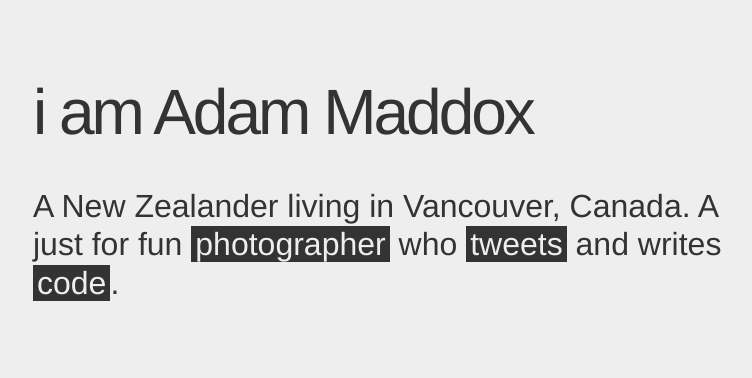
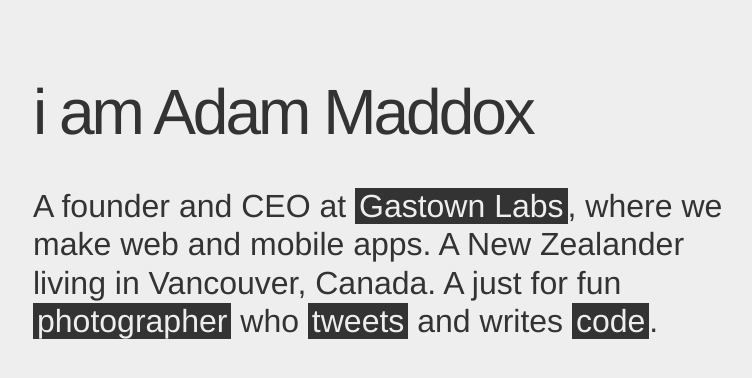
Before and after one commit to adammaddox/adammaddox.github.com, a plain HTML site: page index.html in a window 1280 px wide. Shown: the whole page, without its empty margins (257-1009 px from the left). Drawn offline with Linux system fonts and the light colour scheme.

Commit message:
updated bio

```diff
--- a/index.html
+++ b/index.html
@@ -9,7 +9,7 @@
 </head>
 <body>
 	<h1>i am Adam Maddox</h1>
-	<p>A New Zealander living in Vancouver, Canada. A just for fun <a title="Adam Maddox on Flickr" href="http://flickr.com/photos/amaddox">photographer</a> who <a title="Adam Maddox on Twitter" href="http://twitter.com/adammaddox">tweets</a> and writes <a title="Adam Maddox on Github" href="http://github.com/adammaddox">code</a>.</p>
+	<p>A founder and CEO at <a href="http://gastownlabs.com">Gastown Labs</a>, where we make web and mobile apps. A New Zealander living in Vancouver, Canada. A just for fun <a title="Adam Maddox on Flickr" href="http://flickr.com/photos/amaddox">photographer</a> who <a title="Adam Maddox on Twitter" href="http://twitter.com/adammaddox">tweets</a> and writes <a title="Adam Maddox on Github" href="http://github.com/adammaddox">code</a>.</p>
 	<script type="text/javascript">
 	var gaJsHost = (("https:" == document.location.protocol) ? "https://ssl." : "http://www.");
 	document.write(unescape("%3Cscript src='" + gaJsHost + "google-analytics.com/ga.js' type='text/javascript'%3E%3C/script%3E"));
```
